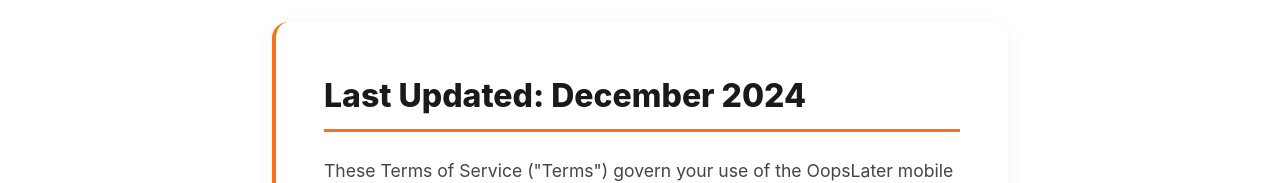
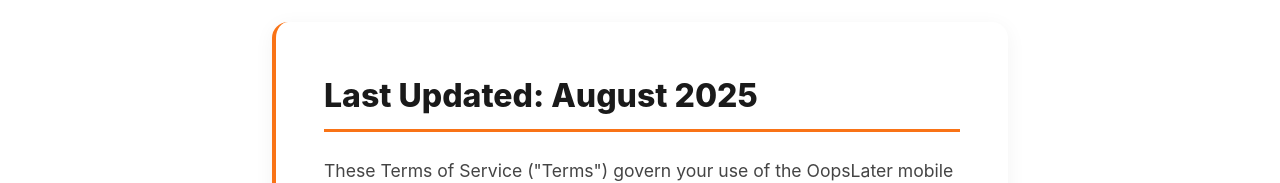
Before and after one commit to brad-eck/oopslater_website, a plain HTML site: page terms-of-service.html in a window 1280 px wide. Shown: the part 268-451 px from the top of the page. Drawn offline with Linux system fonts and the light colour scheme.

Commit message:
fixing dates

```diff
--- a/terms-of-service.html
+++ b/terms-of-service.html
@@ -183,7 +183,7 @@
         <a href="index.html" class="back-link">← Back to Legal Information</a>
 
         <div class="section">
-            <h2>Last Updated: December 2024</h2>
+            <h2>Last Updated: August 2025</h2>
             <p>These Terms of Service ("Terms") govern your use of the OopsLater mobile application ("App") operated by OopsLater ("we," "our," or "us"). By downloading, installing, or using the App, you agree to be bound by these Terms.</p>
         </div>
 
```
